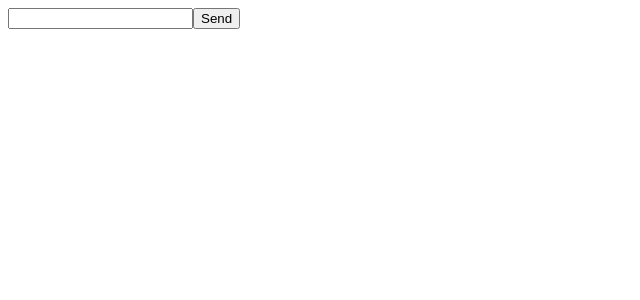
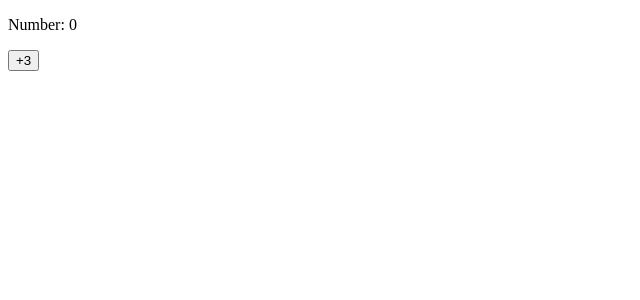
Before and after one commit to vin-jaehong/practice-react-official-document, a React (Create React App) app: page / in a window 1280 px wide. Shown: the top 300 px of the page, without its empty margins (0-640 px from the left). Built offline with nearby package versions, Linux system fonts and the light colour scheme.

Commit message:
feat: state 의 스냅샷 예시

```diff
--- a/src/App.tsx
+++ b/src/App.tsx
@@ -1,9 +1,9 @@
-import { SignUp } from 'components/SignUp';
+import { Button } from 'components/Button';
 
 function App() {
   return (
     <>
-      <SignUp />
+      <Button />
     </>
   );
 }
--- a/src/components/Button.tsx
+++ b/src/components/Button.tsx
@@ -1,32 +1,20 @@
-const Button = ({
-  onClick,
-  children
-}: {
-  onClick: () => void;
-  children: React.ReactNode;
-}) => {
-  return <button onClick={onClick}>{children}</button>;
-};
+import { useState } from 'react';
 
-const PlayButton = ({ movieName }: { movieName: string }) => {
-  const handlePlayClick = () => {
-    alert(`Playing ${movieName}!`);
-  };
+export const Button = () => {
+  const [number, setNumber] = useState(0);
 
   return (
-    <Button onClick={handlePlayClick}>Play &quot;{movieName}&quot;</Button>
-  );
-};
-
-const UploadButton = () => {
-  return <Button onClick={() => alert('Uploading!')}>Upload Image</Button>;
-};
-
-export const Toolbar = () => {
-  return (
     <div>
-      <PlayButton movieName="Kiki's Delivery Service" />
-      <UploadButton />
+      <p>Number: {number}</p>
+      <button
+        onClick={() => {
+          setNumber(number + 1);
+          setNumber(number + 1);
+          setNumber(number + 1);
+        }}
+      >
+        +3
+      </button>
     </div>
   );
 };
```
